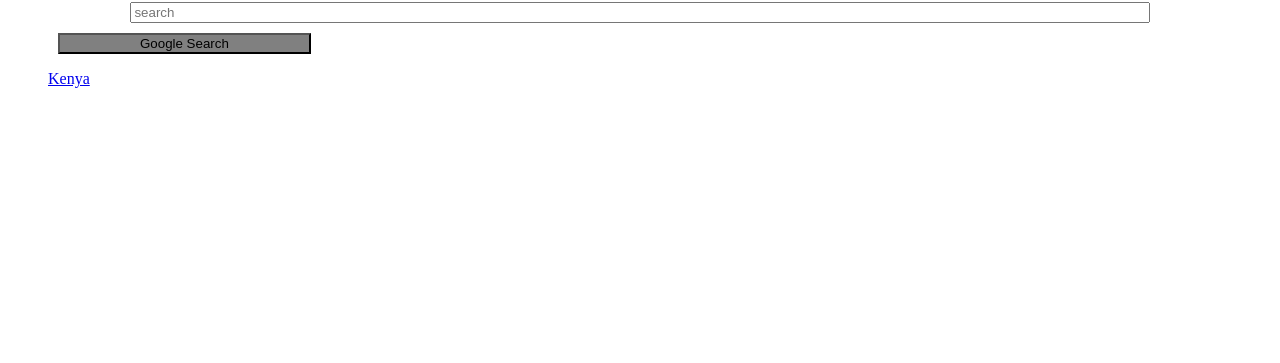
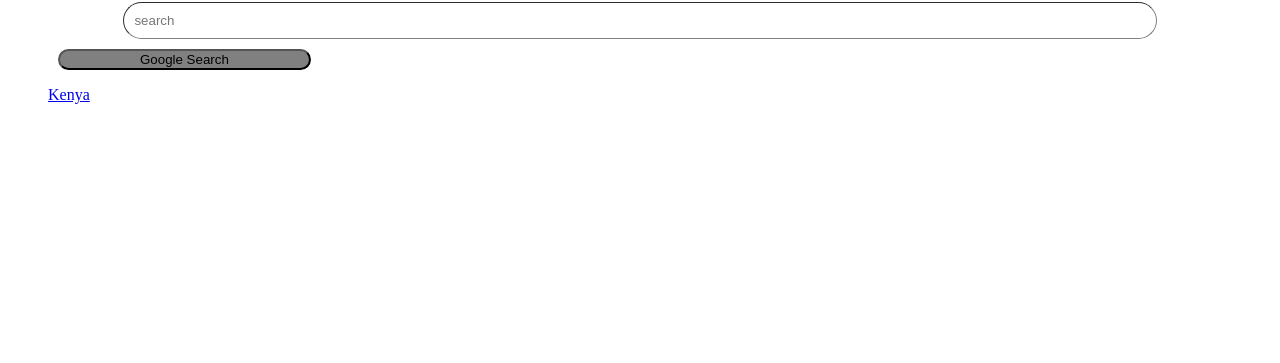
Before and after one commit to cliffxrany/google-homepage, a plain HTML site: page index.html in a window 1280 px wide. Shown: the part 437-800 px from the top of the page. Drawn offline with Linux system fonts and the light colour scheme.

Commit message:
index.html

```diff
--- a/style.css
+++ b/style.css
@@ -42,13 +42,18 @@ li {
     margin-top: 10px;
     width: 80%;
     height: 100%;
+    border-radius: 22px;
+    border-width: thin;
+    border-color: grey;
+    padding: 10px;
     }
 .button{
-    display: block;
+    display: inline;
     margin-left: 50px;
     margin-right: auto;
     width: 20%;
     height: 30%;
     background-color: grey;
+    border-radius: 15px;
 
 }
```
